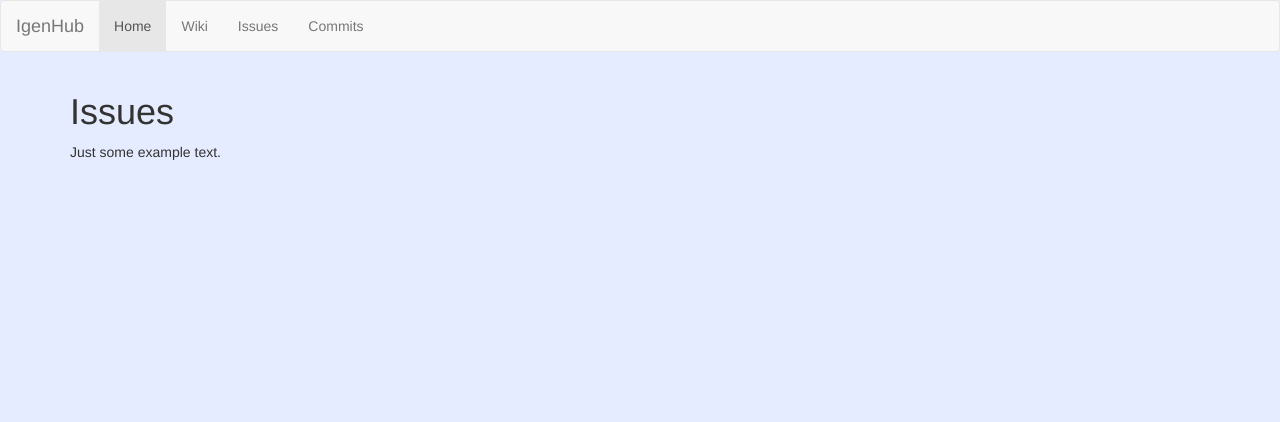
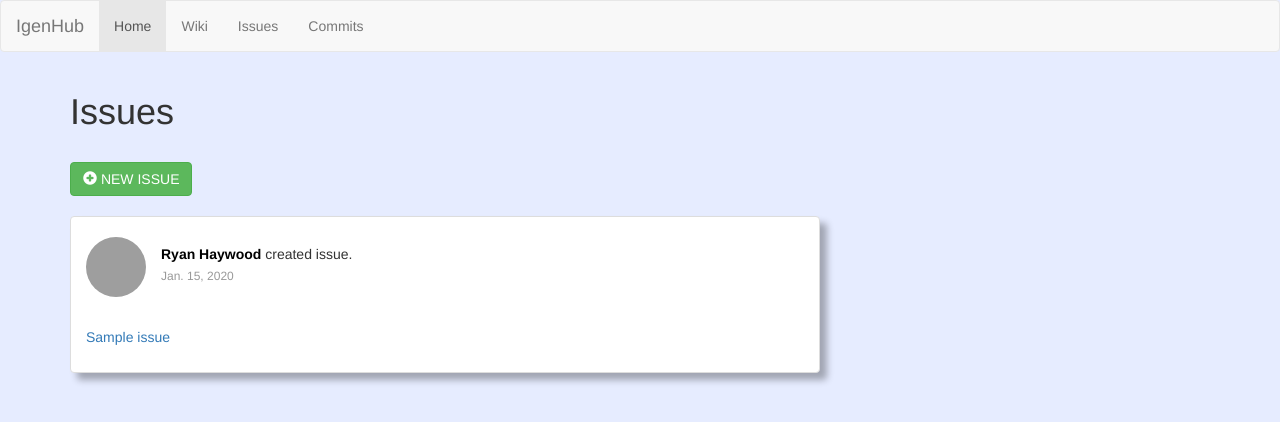
Before and after one commit to igen-ftn/igenhub, a Django app: page /issues/ in a window 1280 px wide. Shown: the top 422 px of the page. Run offline with Django 3.2, Linux system fonts and the light colour scheme; tables that the repository leaves empty hold one stand-in row (values such as "Sample post"); some libraries are stand-ins or nearby versions; grey boxes are pictures that could not be loaded.

Commit message:
Created issue page. Done creating new issue, listing all of them and preview #1

```diff
--- a/igenapp/models.py
+++ b/igenapp/models.py
@@ -1,9 +1,31 @@
 from django.db import models
 
 # Create your models here.
+
 
 class Example(models.Model):
     text = models.CharField(max_length=200)
 
     def __str__(self):
         return self.text
+
+
+class Issue(models.Model):
+
+    id = models.AutoField(primary_key=True)
+    title = models.CharField(max_length=100)
+    text = models.CharField(max_length=500)
+    ordinal = models.IntegerField()
+    date = models.DateField()
+    status = (
+        ('O', 'Open'),
+        ('C', 'Closed'),
+    )
+    #comments
+    #user
+    #assignees
+    #label
+    #milestone
+
+    def __str__(self):
+        return self.title + ' ' + self.text
--- a/igenapp/static/igenapp/style.css
+++ b/igenapp/static/igenapp/style.css
@@ -6,3 +6,111 @@
 body {
   background-color: #e6ecff;
 }
+
+textarea {
+    resize: none;
+}
+
+.panel-shadow {
+    box-shadow: rgba(0, 0, 0, 0.3) 7px 7px 7px;
+}
+.panel-white {
+  border: 1px solid #dddddd;
+}
+.panel-white  .panel-heading {
+  color: #333;
+  background-color: #fff;
+  border-color: #ddd;
+}
+.panel-white  .panel-footer {
+  background-color: #fff;
+  border-color: #ddd;
+}
+
+.post .post-heading {
+  height: 95px;
+  padding: 20px 15px;
+}
+.post .post-heading .avatar {
+  width: 60px;
+  height: 60px;
+  display: block;
+  margin-right: 15px;
+}
+.post .post-heading .meta .title {
+  margin-bottom: 0;
+}
+.post .post-heading .meta .title a {
+  color: black;
+}
+.post .post-heading .meta .title a:hover {
+  color: #aaaaaa;
+}
+.post .post-heading .meta .time {
+  margin-top: 8px;
+  color: #999;
+}
+.post .post-image .image {
+  width: 100%;
+  height: auto;
+}
+.post .post-description {
+  padding: 15px;
+}
+.post .post-description p {
+  font-size: 14px;
+}
+.post .post-description .stats {
+  margin-top: 20px;
+}
+.post .post-description .stats .stat-item {
+  display: inline-block;
+  margin-right: 15px;
+}
+.post .post-description .stats .stat-item .icon {
+  margin-right: 8px;
+}
+.post .post-footer {
+  border-top: 1px solid #ddd;
+  padding: 15px;
+}
+.post .post-footer .input-group-addon a {
+  color: #454545;
+}
+.post .post-footer .comments-list {
+  padding: 0;
+  margin-top: 20px;
+  list-style-type: none;
+}
+.post .post-footer .comments-list .comment {
+  display: block;
+  width: 100%;
+  margin: 20px 0;
+}
+.post .post-footer .comments-list .comment .avatar {
+  width: 35px;
+  height: 35px;
+}
+.post .post-footer .comments-list .comment .comment-heading {
+  display: block;
+  width: 100%;
+}
+.post .post-footer .comments-list .comment .comment-heading .user {
+  font-size: 14px;
+  font-weight: bold;
+  display: inline;
+  margin-top: 0;
+  margin-right: 10px;
+}
+.post .post-footer .comments-list .comment .comment-heading .time {
+  font-size: 12px;
+  color: #aaa;
+  margin-top: 0;
+  display: inline;
+}
+.post .post-footer .comments-list .comment .comment-body {
+  margin-left: 50px;
+}
+.post .post-footer .comments-list .comment > .comments-list {
+  margin-left: 50px;
+}
--- a/igenapp/templates/igenapp/issues.html
+++ /dev/null
@@ -1,15 +0,0 @@
-{% extends 'base.html' %}
-<html>
-  <head>
-    <meta charset="utf-8">
-    {% block head %}
-    <title>Issues</title>
-    {% endblock %}
-  </head>
-  <body>
-    {% block body %}
-    <h1>Issues</h1>
-    <p>Just some example text.</p>
-    {% endblock %}
-  </body>
-</html>
--- /dev/null
+++ b/igenapp/templates/igenapp/issues/issues.html
@@ -0,0 +1,34 @@
+{% extends 'base.html' %}
+{% block body %}
+<h1>Issues</h1>
+<br/>
+<div class="row">
+    <div class="col-sm-10">
+        <a href="{% url 'new_issue' %}" class="btn btn-success btn-circle text-uppercase"><span class="glyphicon glyphicon-plus-sign"></span> New Issue</a>
+    </div>
+</div>
+<br/>
+<div class="row">
+    {% for issue in issues %}
+    <div class="col-sm-8">
+        <div class="panel panel-white post panel-shadow">
+            <div class="post-heading">
+                <div class="pull-left image">
+                    <img src="http://bootdey.com/img/Content/user_1.jpg" class="img-circle avatar" alt="user profile image">
+                </div>
+                <div class="pull-left meta">
+                    <div class="title h5">
+                        <a href="#"><b>Ryan Haywood</b></a>
+                        created issue.
+                    </div>
+                    <h6 class="text-muted time">{{issue.date}}</h6>
+                </div>
+            </div>
+            <div class="post-description">
+                <p> <a href="{% url 'issue_details' issue.id %}">{{issue.title}}</a>  </p>
+            </div>
+        </div>
+    </div>
+    {% endfor %}
+</div>
+{% endblock body %}
--- a/igenapp/urls.py
+++ b/igenapp/urls.py
@@ -7,5 +7,8 @@ urlpatterns = [
     url(r'^$', views.home, name='home'),
     url(r'^wiki/$', views.wiki, name='wiki'),
     url(r'^issues/$', views.issues, name='issues'),
+    url(r'^new_issue/$', views.new_issue, name='new_issue'),
+    url(r'^add_issue/$', views.add_issue, name='add_issue'),
+    url(r'^(?P<issue_id>\d+)/$', views.issue_details, name='issue_details'),
     url(r'^commits/$', views.commits, name='commits'),
               ]
--- a/igenapp/views.py
+++ b/igenapp/views.py
@@ -1,13 +1,17 @@
-from django.shortcuts import render
+from django.shortcuts import render, get_object_or_404
 
 from django.http import HttpResponse
+import datetime
 
 # Create your views here.
-from igenapp.models import Example
+from .models import Example
+from .models import Issue
+from .forms import IssueForm
 
 
 def index(request):
     return render(request, 'igenapp/index.html')
+
 
 def insert(request, tea):
     #upis u bazu
@@ -15,14 +19,42 @@ def insert(request, tea):
     #ispise sve upisane objekte
     return HttpResponse(Example.objects.all())
 
+
 def home(request):
     return render(request, 'igenapp/home.html')
+
 
 def wiki(request):
     return render(request, 'igenapp/wiki.html')
 
+
 def issues(request):
-    return render(request, 'igenapp/issues.html')
+    issues_list = Issue.objects.all()
+    return render(request, 'igenapp/issues/issues.html', {'issues': issues_list})
+
+
+def new_issue(request):
+    return render(request, 'igenapp/issues/new_issue.html')
+
+
+def add_issue(request):
+    if request.method == "POST":
+        form = IssueForm(request.POST)
+
+        if form.is_valid():
+            Issue.objects.create(title=form.cleaned_data['title'], text=form.cleaned_data['text'], ordinal=1,
+                                 date=datetime.datetime.now())
+    else:
+        form = IssueForm()
+
+    issues_list = Issue.objects.all()
+    return render(request, 'igenapp/issues/issues.html', {'issues': issues_list})
+
+
+def issue_details(request, issue_id):
+    issue = get_object_or_404(Issue, pk=issue_id)
+    return render(request, 'igenapp/issues/issue_details.html', {'issue': issue})
+
 
 def commits(request):
     return render(request, 'igenapp/commits.html')
```
Also changed, not shown: igenapp/forms.py (added, +7 -0 lines), igenapp/templates/igenapp/issues/issue_details.html (added, +26 -0 lines), igenapp/templates/igenapp/issues/new_issue.html (added, +27 -0 lines), igenapp/migrations/0002_issue.py (added).
